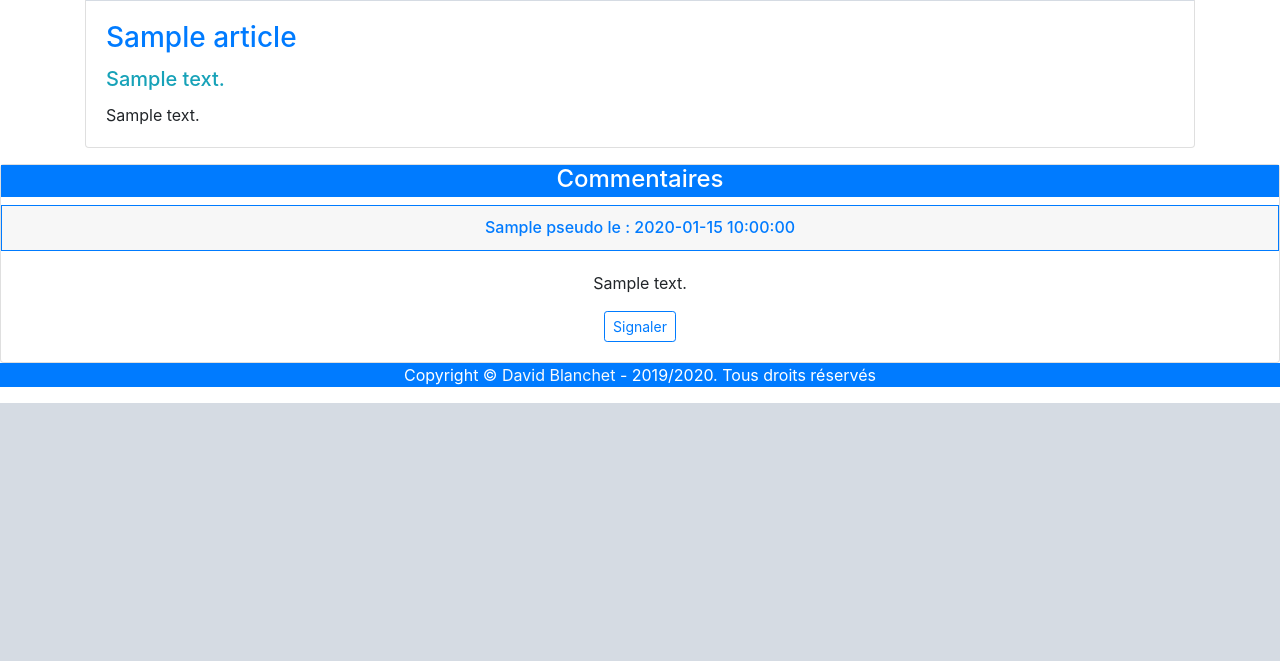
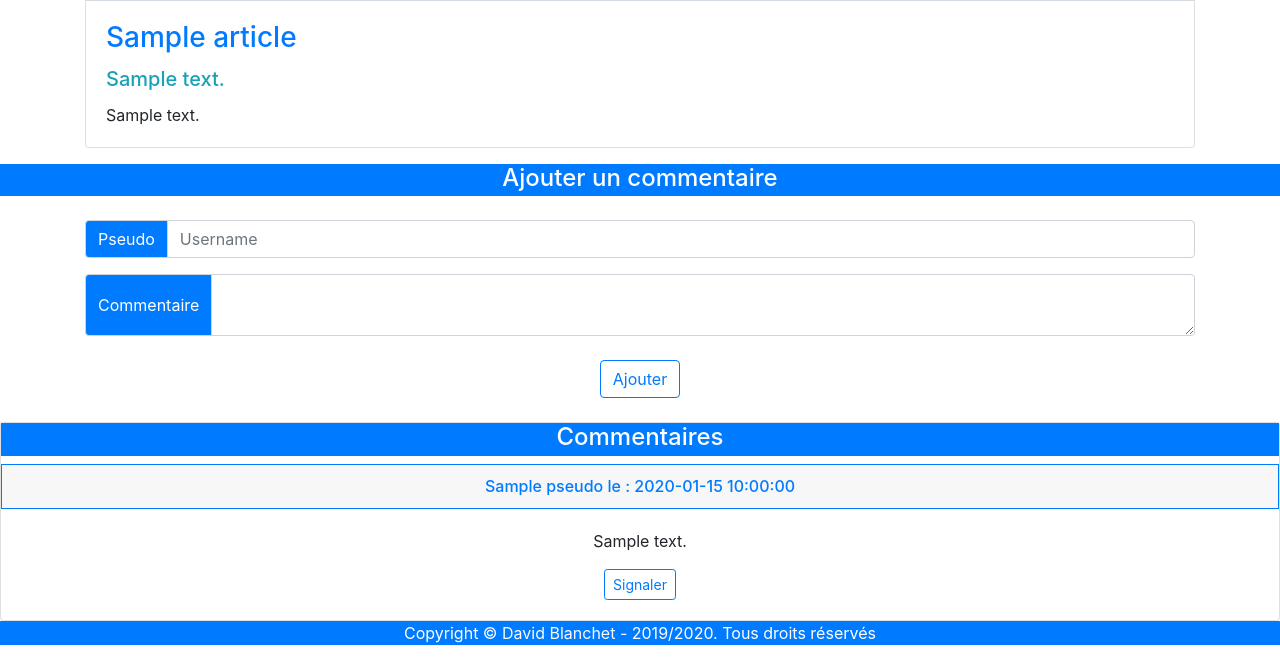
Before and after one commit to KingofB/Blog-ecrivain, a PHP site: the page made by view/commentView.php in a window 1280 px wide. Shown: the part 879-1540 px from the top of the page. Before the commit the page ends 1282 px from the top, so only its background shows below. Run offline with PHP 8.4, Linux system fonts and the light colour scheme; the template is opened without the code that fills it: most values are stand-ins (such as "Sample title", 1, 10 or a date in 2020); grey boxes marked "Sample" are stand-in pictures.

Commit message:
Page article : ajout formulaire commentaire, ajout alt pour images dans la bdd

```diff
--- a/model/model.php
+++ b/model/model.php
@@ -9,7 +9,7 @@ function getArticle($article_id)
         die('Erreur : ' . $e->getMessage());
     }
     // Récup de l'article :
-    $query = "SELECT title, image, summary, content FROM Article WHERE id = :id";
+    $query = "SELECT title, image, alt_image, summary, content FROM Article WHERE id = :id";
     $sth = $db->prepare($query);
     $sth->execute([':id' => $article_id]);
     $res = $sth->fetchAll()[0];
@@ -27,7 +27,7 @@ function getThreeLastsArticles()
         die('Erreur : ' . $e->getMessage());
     }
     // Récup des 3 derniers articles :
-    return $db->query('SELECT id, title, image, summary FROM Article ORDER BY publication_date DESC LIMIT 0, 3')->fetchAll();
+    return $db->query('SELECT id, title, image, alt_image, summary FROM Article ORDER BY publication_date DESC LIMIT 0, 3')->fetchAll();
 
 }
 
@@ -40,7 +40,7 @@ function getLastArticlesFourToSix()
         die('Erreur : ' . $e->getMessage());
     }
     // Récup des derniers articles (4 à 6) :
-    return $db->query('SELECT id, title, image, summary FROM Article ORDER BY publication_date DESC LIMIT 3, 3')->fetchAll();
+    return $db->query('SELECT id, title, image, alt_image, summary FROM Article ORDER BY publication_date DESC LIMIT 3, 3')->fetchAll();
 
 }
 
--- a/view/commentView.php
+++ b/view/commentView.php
@@ -34,7 +34,7 @@
 
     <div class="container">
         <div class="card mb-3 mt-5">
-            <img src="<?php echo '/proj4/public/images/' . $article['image']; ?>" class="card-img-top" alt="...">
+            <img src="<?php echo '/proj4/public/images/' . $article['image']; ?>" class="card-img-top" alt="<?php echo $article['alt_image']; ?>">
             <div class="card-body">
                 <h3 class="card-title text-primary"><?php echo $article['title']; ?></h3>
                 <h5 class="card-title text-info"><?php echo $article['summary']; ?></h5>
@@ -43,23 +43,35 @@
         </div>
     </div>
 
+    <div class="container-fluid bg-primary text-white text-center">
+        <h4 class="pb-1">Ajouter un commentaire</h4>
+    </div>
 
-
-
+    <div class="container text-center mt-4">
+        <div class="input-group mb-3">
+            <div class="input-group-prepend">
+                <span class="input-group-text bg-primary text-white" id="basic-addon1">Pseudo</span>
+            </div>
+            <input type="text" class="form-control" placeholder="Username" aria-label="Username" aria-describedby="basic-addon1">
+        </div>
+        <div class="input-group mb-4">
+            <div class="input-group-prepend">
+                <span class="input-group-text bg-primary text-white">Commentaire</span>
+            </div>
+            <textarea class="form-control" aria-label="With textarea"></textarea>
+        </div>
+        <button type="button" class="btn btn-outline-primary mb-4">Ajouter</button>
+    </div>
 
     <div class="card text-center">
         <h4 class="bg-primary text-white pb-1">Commentaires</h4>
-        <?php
-        foreach ($comments as $comment) {
-        ?>
-        <h6 class="card-header border border-primary text-primary"><?php echo $comment['pseudo'] . ' le : ' . $comment['comment_date_fr']; ?></h5>
-        <div class="card-body">
-            <p class="card-text"><?php echo $comment['content']; ?></p>
-            <a href="#" class="btn btn-outline-primary btn-sm">Signaler</a>
-        </div>
-        <?php
-        }
-        ?>
+        <?php foreach ($comments as $comment) { ?>
+            <h6 class="card-header border border-primary text-primary"><?php echo $comment['pseudo'] . ' le : ' . $comment['comment_date_fr']; ?></h5>
+                <div class="card-body">
+                    <p class="card-text"><?php echo $comment['content']; ?></p>
+                    <a href="#" class="btn btn-outline-primary btn-sm">Signaler</a>
+                </div>
+            <?php } ?>
     </div>
 
     <footer class="container-fluid text-white text-center bg-primary">
--- a/view/homeView.php
+++ b/view/homeView.php
@@ -48,7 +48,7 @@
             <div class="row">
                 <?php foreach ($last_3_articles as $article) { ?>
                     <div class="card col-md-4  pt-3" style="width: 18rem;">
-                    <img src="<?php echo '/proj4/public/images/' .  $article['image']; ?>" class="card-img-top" alt="traîneau de chiens">
+                        <img src="<?php echo '/proj4/public/images/' .  $article['image']; ?>" class="card-img-top" alt="<?php echo $article['alt_image']; ?>">
                         <div class="card-body">
                             <h3 class="card-title text-primary"><?php echo htmlspecialchars($article['title']); ?></h3>
                             <p class="card-text"><?php echo nl2br(htmlspecialchars($article['summary'])); ?></p>
@@ -63,7 +63,7 @@
             <div class="row">
                 <?php foreach ($articles_4_to_6 as $article) { ?>
                     <div class="card col-md-3  pt-3" style="width: 18rem;">
-                    <img src="<?php echo '/proj4/public/images/' . $article['image']; ?>" class="card-img-top" alt="traîneau de chiens">
+                        <img src="<?php echo '/proj4/public/images/' . $article['image']; ?>" class="card-img-top" alt="<?php echo $article['alt_image']; ?>">
                         <div class="card-body">
                             <h3 class="card-title text-primary"><?php echo htmlspecialchars($article['title']); ?></h3>
                             <p class="card-text"><?php echo nl2br(htmlspecialchars($article['summary'])); ?></p>
```
Lines whose indentation alone changed are shown as unchanged.
